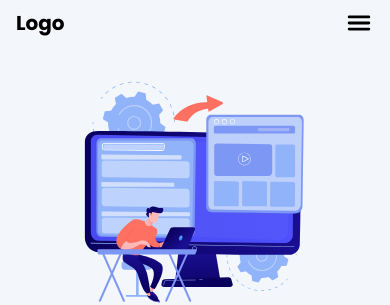
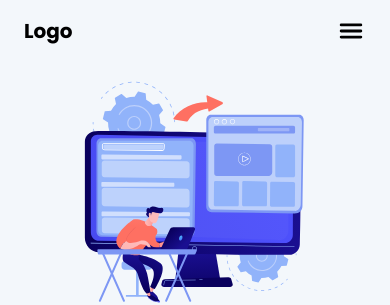
Before and after one commit to Kaantk/my-website-project, a React (Vite) app: page / in a window 390 px wide. Shown: the top 305 px of the page. Built offline with nearby package versions, Linux system fonts and the light colour scheme.

Commit message:
navbar padding edited

```diff
--- a/src/layout/Partials/Navbar.jsx
+++ b/src/layout/Partials/Navbar.jsx
@@ -13,7 +13,7 @@
 
   return (
     <>
-      <nav className="flex items-center justify-between py-2 px-4 md:py-4 md:px-8 lg:py-5 max-w-7xl mx-auto">
+      <nav className="flex items-center justify-between py-4 px-6 md:py-4 md:px-8 lg:py-5 max-w-7xl mx-auto">
         <a href="#" className="text-xl font-bold">
           Logo
         </a>
@@ -49,7 +49,7 @@
           isOpen ? "max-h-56" : "max-h-0"
         } ${isScroll > 46 ? "bg-white drop-shadow-sm" : "bg-blue-lighest"}`}
       >
-        <div className="px-4 pb-4 pt-2 md:px-8 md:pt-1 md:pb-4 border-b drop-shadow-2xl">
+        <div className="px-6 pb-4 pt-2 md:px-8 md:pt-1 md:pb-4 border-b drop-shadow-2xl">
           <ol className="font-semibold text-black-lightest flex flex-col gap-2">
             {menuItems.map((item) => (
               <li key={item.id}>
```
